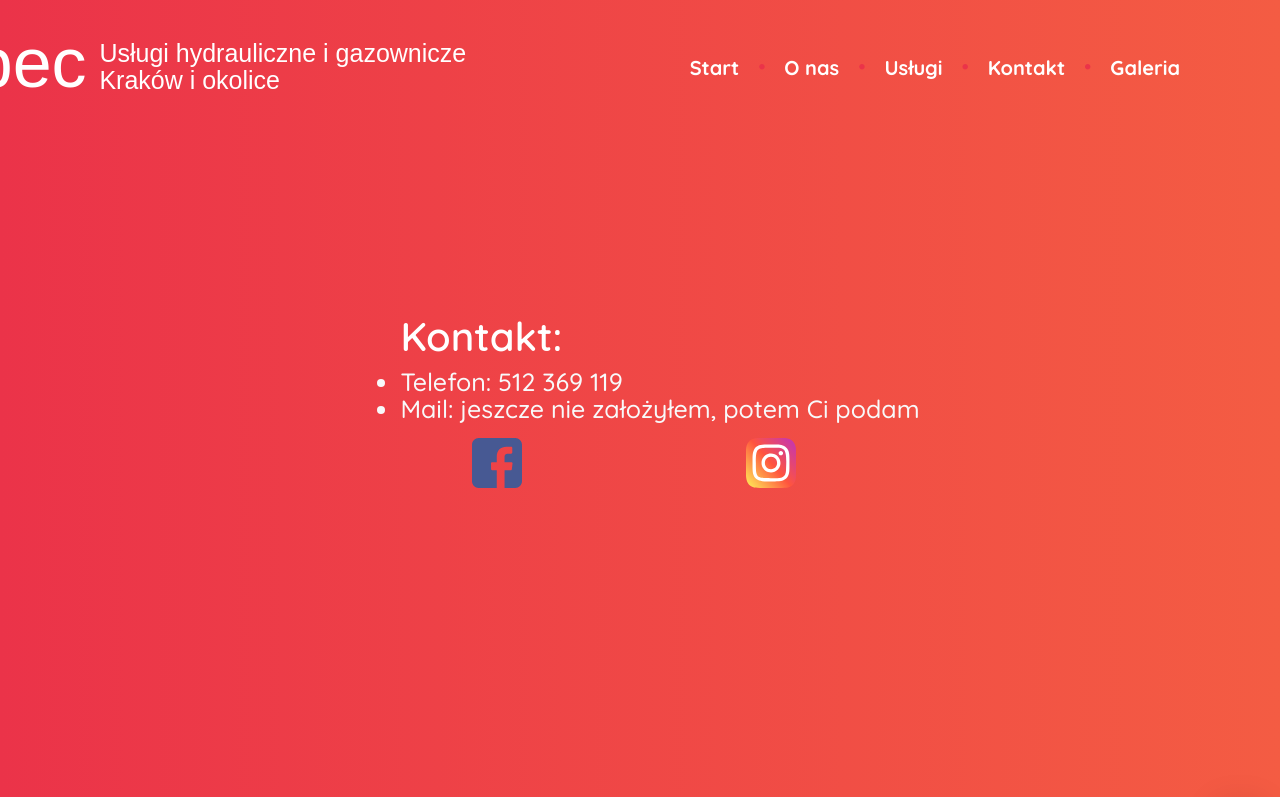
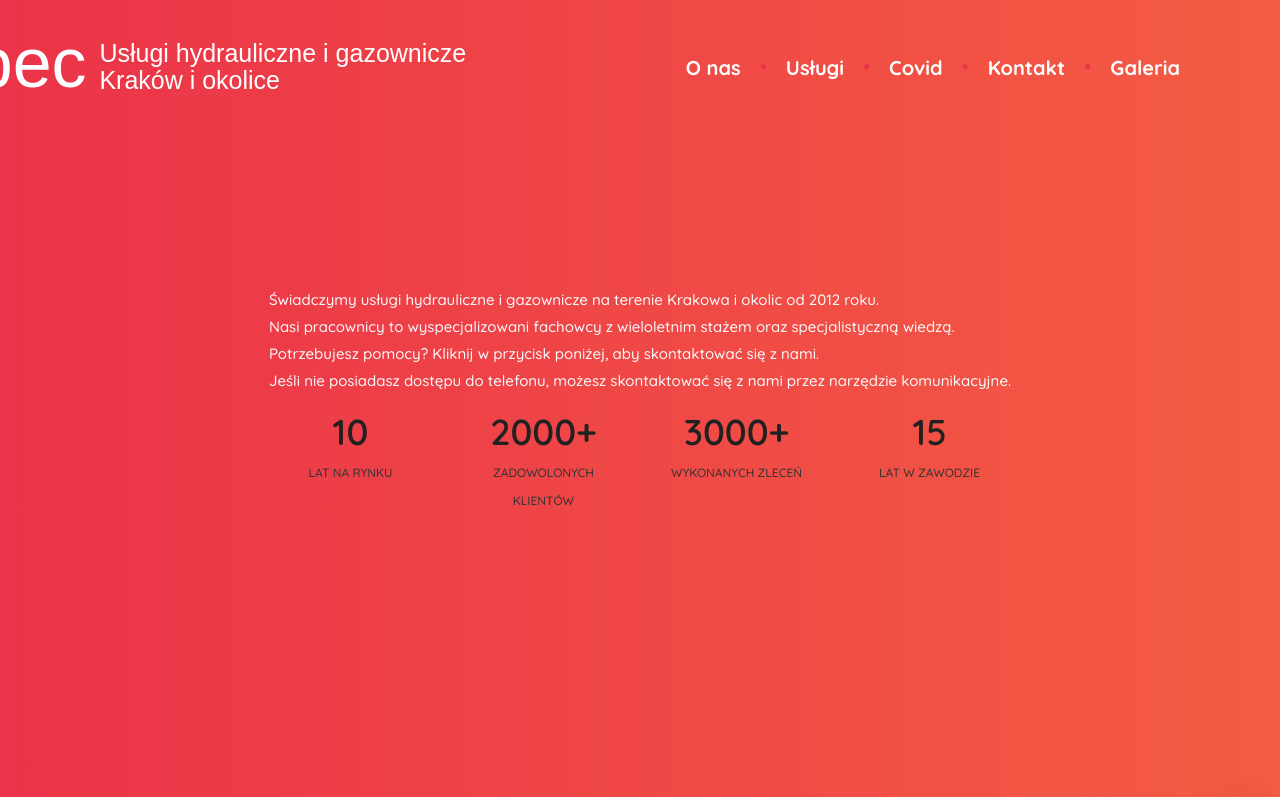
Before and after one commit to Equilibrium23/Hydrospec, a PHP site: page / in a window 1280 px wide. Shown: the top 797 px of the page. Run offline with PHP 8.4, Linux system fonts and the light colour scheme; some libraries are stand-ins or nearby versions.

Commit message:
some new features

```diff
--- a/index.html
+++ b/index.html
@@ -10,6 +10,7 @@
     <link rel="stylesheet" href="styles/style.css" type="text/css">
     <link rel="stylesheet" href="styles/slides.css" type="text/css">
     <link rel="stylesheet" href="styles/colors/red.css" type="text/css">
+    <link rel="stylesheet" href="styles/buttons.css" type="text/css">
 </head>
 
 <body id="homepage">
@@ -29,9 +30,9 @@
 
                     <nav>
                         <ul id="mainmenu">
-                            <li><a href="#section-home">Start</a></li>
-                            <li><a href="#section-about">O nas</a></li>
+                            <li><a href="#section-home">O nas</a></li>
                             <li><a href="#section-services">Usługi</a></li>
+                            <li><a href="#section-covid">Covid</a></li>
                             <li><a href="#section-contact">Kontakt</a></li>
                             <li><a href="galery.html" target="blank">Galeria</a></li>
                         </ul>
@@ -45,67 +46,39 @@
             <section id="section-home" class="full-height relative bg-color text-light no-top no-bottom" data-stellar-background-ratio=".2">
                 <div id="home" class ="full-height">
                     <div id = "container">
-                        <ul class = "contactList">
-                            <h1 class ="contactHeader">Kontakt:</h1>
-                            <li>Telefon: 512 369 119</li>
-                            <li>Mail: jeszcze nie założyłem, potem Ci podam</li>
-                        </ul>
-                        <div id ="svg1">
-                            <a href="https://www.facebook.com/hydrospeckr/" target="blank">
-                                <img src="images/fb.svg" alt="" width="50px" height="50px">
-                            </a>
-                        </div>
-                        <div id ="svg2">
-                            <a href="https://www.instagram.com/hydrospeckrakow/" target="blank">
-                                <img src="images/instagram.svg" alt="" width="50px" height="50px">
-                            </a>
-                        </div>
-                    </div>
-                </div>
-            </section>
-
-            <!-- section begin -->
-            <section id="section-about" data-bgcolor="#212121">
-                <div class="container">
                         <p id="about">
                             Świadczymy usługi hydrauliczne i gazownicze na terenie Krakowa i okolic od 2012 roku. <br>
                             Nasi pracownicy to wyspecjalizowani fachowcy z wieloletnim stażem oraz specjalistyczną wiedzą.<br>
                             Potrzebujesz pomocy? Kliknij w przycisk poniżej, aby skontaktować się z nami.<br>
                             Jeśli nie posiadasz dostępu do telefonu, możesz skontaktować się z nami przez narzędzie komunikacyjne.<br>
                         </p>
-                </div>
-            </section>
-            <!-- section close -->
-
-            <!-- section begin -->
-            <section>
-                <div class="container">
                         <div class="row">
                             <div class="col-md-3 col-sm-6 col-xs-6 mb-sm-30">
                                 <div class="de_count">
-                                <h3 class="timer" data-to="8240" data-speed="2500">0</h3>
-                                <span>Przepracowane godziny</span>
+                                    <h3 class="timer" data-to="10" data-speed="1000">0</h3>
+                                    <span>Lat na rynku</span>
                                 </div>
                             </div>
 
                             <div class="col-md-3 col-sm-6 col-xs-6 mb-sm-30">
                                 <div class="de_count">
-                                <h3 class="timer" data-to="315">0</h3>
-                                <span>Wykonane projekty</span>
+                                    <h3>2000+</h3>
+                                    <span>Zadowolonych Klientów</span>
                                 </div>
                             </div>
 
                             <div class="col-md-3 col-sm-6 col-xs-6 mb-sm-30">
                                 <div class="de_count">
-                                <h3 class="timer" data-to="250">0</h3>
-                                <span>Zadowolonych klientów</span>
+                                    <h3>3000+</h3>
+                                    <span>Wykonanych zleceń</span>
                                 </div>
                             </div>
 
                             <div class="col-md-3 col-sm-6 col-xs-6 mb-sm-30">
                                 <div class="de_count">
-                                <h3 class="timer" data-to="32" data-speed="2500">0</h3>
-                                <span>Lata w zawodzie</span>
+                                    <h3 class="timer" data-to="15" data-speed="1000">0</h3>
+                                    <span>Lat w zawodzie</span>
+                                </div>
                             </div>
                         </div>
                     </div>
@@ -156,9 +129,38 @@
 
             <!-- section begin -->
             <section id="section-contact" class="bg-color">
-                <div class="container">
-                    <h1>kontakt</h1>
+                    <div id = "mainContact">
+                        <ul class = "contactList">
+                            <h2 class ="contactHeader">Skontakuj się z nami:</h2>
+                            <li>Telefon: 512 369 119</li>
+                            <li>Mail: jeszcze nie założyłem, potem Ci podam</li>
+                            <br>
+                            <h2 class ="contactHeader">Jesteśmy w social mediach:</h2>
+                            <div id ="svg1">
+                                <a href="https://www.facebook.com/hydrospeckr/" target="blank">
+                                    <img src="images/fb.svg" alt="" width="50px" height="50px">
+                                </a>
                             </div>
+                            <div id ="svg2">
+                                <a href="https://www.instagram.com/hydrospeckrakow/" target="blank">
+                                    <img src="images/instagram.svg" alt="" width="50px" height="50px">
+                                </a>
+                            </div>
+                        </ul>
+                    </div>
+                    <div id = "mailContact">
+                        <form>
+                            <input type="text" name="clientName" placeholder="Twoje imie i nazwisko*"><br>
+                            <input type="text" name="clientMail" placeholder="Twój Mail*"><br>
+                            <input type="text" name="clientTel" placeholder="Twój nr. Tel"><br>
+                            <textarea placeholder="Tutaj wpisz treść maila" class="form-control" id="exampleFormControlTextarea1" rows="5" name="mailText"></textarea><br>
+                        </form>
+                        <div id = "submitMail">
+                            <button type="button" class="btn btn-outline-primary" onclick="sendMail()">Wyślij</button>
+                        </div>
+                    </div>
+
+
             </section>
             <!-- section close -->
 
@@ -182,5 +184,6 @@
         <script src="scripts/jquery.magnific-popup.min.js"></script>
         <script src="scripts/designesia.js"></script>
         <script src="scripts/slides.js"></script>
+        <script src="scripts/mailHandler.js"></script>
 </body>
 </html>
--- /dev/null
+++ b/styles/buttons.css
@@ -0,0 +1,15 @@
+input[type=text]:focus {
+    width: 100%;
+    border: 2px solid #ccc;
+    outline: none !important;
+}
+input[type=text] {
+    width: 250px;
+    box-sizing: border-box;
+    border: 2px solid #ccc;
+    border-radius: 6px;
+    font-size: 16px;
+    padding: 15px 20px 12px 40px;
+    -webkit-transition: width 0.4s ease-in-out;
+    transition: width 0.4s ease-in-out;
+}
--- a/styles/style.css
+++ b/styles/style.css
@@ -169,6 +169,8 @@ header.smaller {
 }
 .contactList li{
     font-size: 25px;
+    color:#fff;
+
 }
 #svg1{
 float: left;
@@ -178,6 +180,31 @@ padding-left: 20%;
 float: left;
 padding-left: 40%;
 }
+
+/* section contact */
+#mainContact{
+    padding-left: 5%;
+    width: 30%;
+    float: left;
+}
+
+#mailContact{
+    padding-left: 20%;
+    width: 45%;
+    float: left;
+}
+
+#submitMail{
+    text-align: center;
+}
+
+
+
+
+
+
+/* end section contact */
+
 /* section */
 /* ================================================== */
 section {
```
Also changed, not shown: scripts/mailHandler.js (added). Lines whose indentation alone changed are shown as unchanged.
